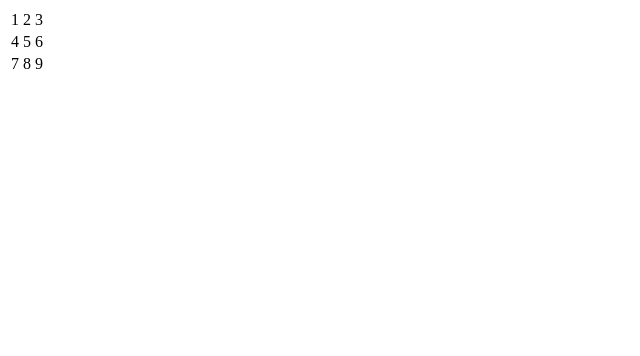
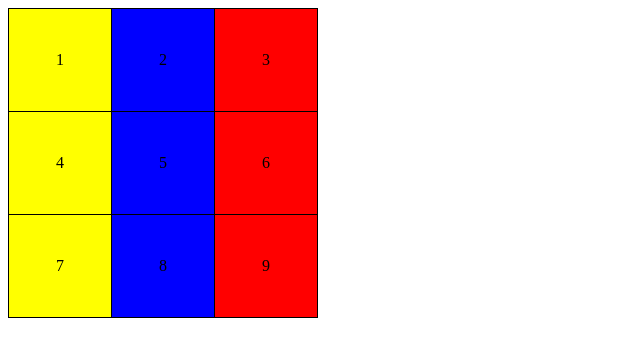
Before and after one commit to duquedk1/bandera, a plain HTML site: page index.html in a window 1280 px wide. Shown: the whole page, without its empty margins (0-640 px from the left). Drawn offline with Linux system fonts and the light colour scheme.

Commit message:
agregar estilos css

```diff
--- a/index.html
+++ b/index.html
@@ -9,20 +9,20 @@
 </head>
 <body>
     <table>
-        <tr>
-            <td>1</td>
-            <td>2</td>
-            <td>3</td>
+        <tr >
+            <td id="amarillo">1</td>
+            <td id="azul">2</td>
+            <td id="rojo">3</td>
         </tr>
         <tr>
-            <td>4</td>
-            <td>5</td>
-            <td>6</td>
+            <td id="amarillo">4</td>
+            <td id="azul">5</td>
+            <td id="rojo">6</td>
         </tr>
         <tr>
-            <td>7</td>
-            <td>8</td>
-            <td>9</td>
+            <td id="amarillo">7</td>
+            <td id="azul">8</td>
+            <td id="rojo">9</td>
         </tr>
     </table>
 
--- a/style.css
+++ b/style.css
@@ -0,0 +1,22 @@
+#amarillo{
+    background-color: yellow;
+}
+
+#azul{
+    background-color: blue;
+}
+
+#rojo{
+    background-color: red;
+}
+table{
+
+    border: 1px solid #000;
+    border-collapse: collapse;
+}
+td, th{
+    border: 1px black solid;
+    text-align: center;
+    width: 100px;
+    height: 100px;
+}
```
